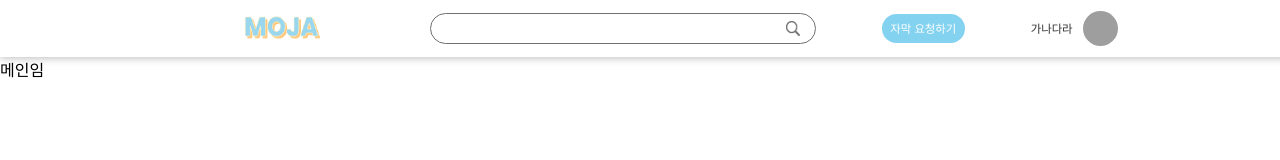
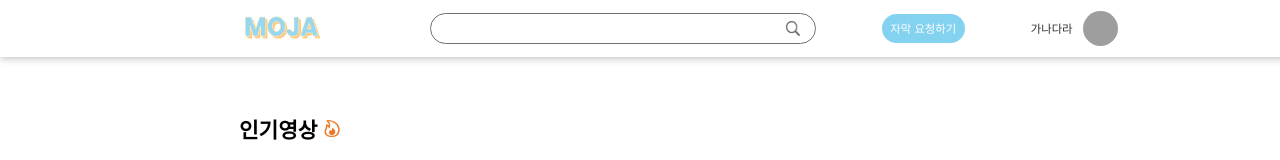
Before and after one commit to Carbo-Buldak/MOJA-frontend, a React (Create React App) app: page / in a window 1280 px wide. Shown: the top 160 px of the page. Built offline with nearby package versions, Linux system fonts and the light colour scheme; grey boxes are pictures that could not be loaded; a small style sheet from the web is missing.

Commit message:
create/add Main container

```diff
--- a/src/Router.jsx
+++ b/src/Router.jsx
@@ -1,9 +1,11 @@
 import * as React from 'react';
 import { Redirect, Route, Switch } from 'react-router-dom';
 
+import { MainContainer } from './containers';
+
 const Router = () => (
   <Switch>
-    <Route exact path="/" component={() => <div>메인임</div>} />
+    <Route exact path="/" component={MainContainer} />
     <Route component={() => <Redirect to="/" />} />
   </Switch>
 );
--- /dev/null
+++ b/src/containers/MainContainer/index.jsx
@@ -0,0 +1,13 @@
+import React from 'react';
+
+import { Main } from '../../components';
+
+const MainContainer = () => {
+  return (
+    <div>
+      <Main />
+    </div>
+  );
+};
+
+export default MainContainer;
```
